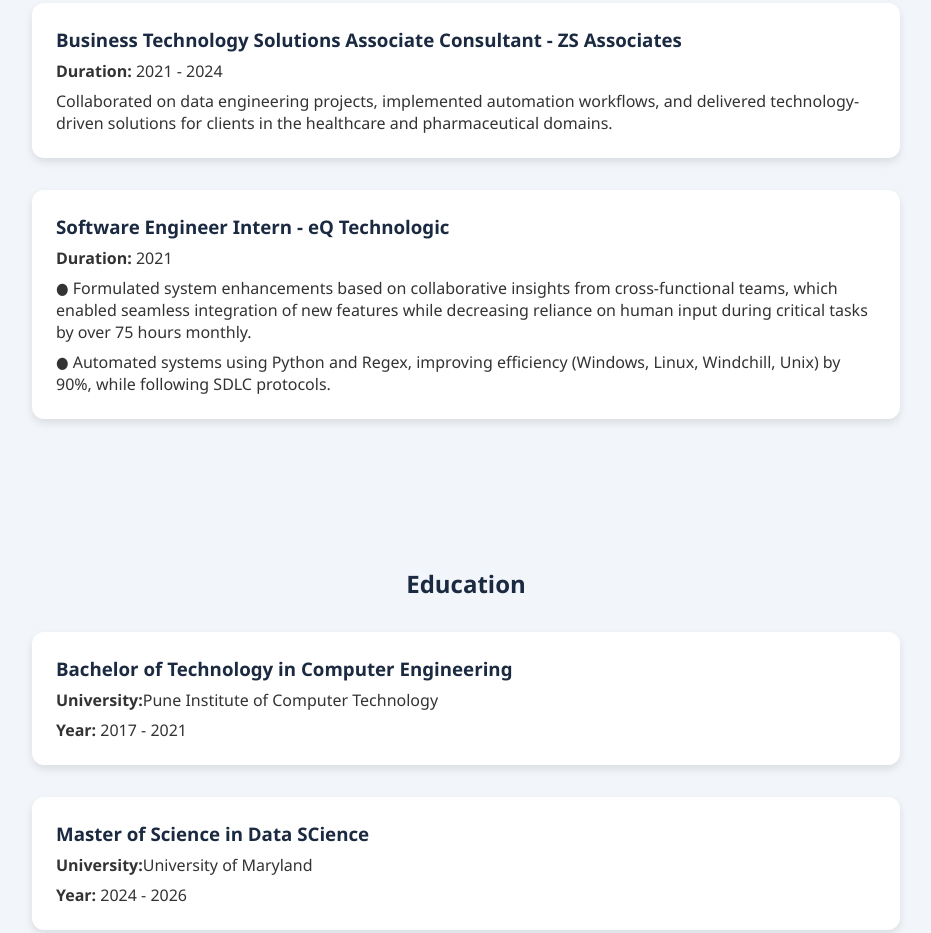
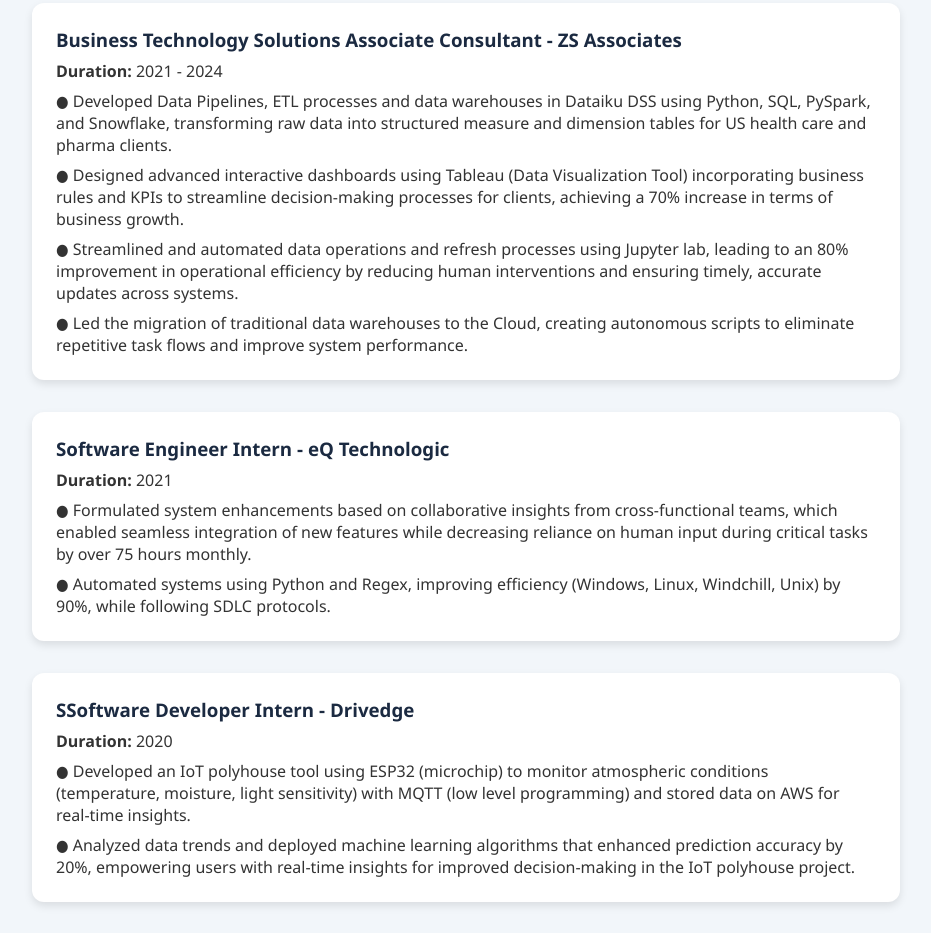
Before and after one commit to Riyayrd/Riyayrd.github.io, a plain HTML site: page index.html in a window 1280 px wide. Shown: the part 858-1791 px from the top of the page, without its empty margins (174-1105 px from the left). Drawn offline with Linux system fonts and the light colour scheme.

Commit message:
Update index.html
Additional details

```diff
--- a/index.html
+++ b/index.html
@@ -129,7 +129,14 @@
         <div class="card">
             <h3>Business Technology Solutions Associate Consultant - ZS Associates</h3>
             <p><strong>Duration:</strong> 2021 - 2024</p>
-            <p>Collaborated on data engineering projects, implemented automation workflows, and delivered technology-driven solutions for clients in the healthcare and pharmaceutical domains.</p>
+            <p>● Developed Data Pipelines, ETL processes and data warehouses in Dataiku DSS using Python, SQL, PySpark, and Snowflake,
+transforming raw data into structured measure and dimension tables for US health care and pharma clients.</p>
+<p>● Designed advanced interactive dashboards using Tableau (Data Visualization Tool) incorporating business rules and KPIs to
+streamline decision-making processes for clients, achieving a 70% increase in terms of business growth.</p>
+<p>● Streamlined and automated data operations and refresh processes using Jupyter lab, leading to an 80% improvement in
+operational efficiency by reducing human interventions and ensuring timely, accurate updates across systems.</p>
+<p>● Led the migration of traditional data warehouses to the Cloud, creating autonomous scripts to eliminate repetitive task flows
+and improve system performance.</p>
         </div>
         <div class="card">
             <h3>Software Engineer Intern - eQ Technologic</h3>
@@ -138,6 +145,16 @@
 integration of new features while decreasing reliance on human input during critical tasks by over 75 hours monthly.</p>
 <p>● Automated systems using Python and Regex, improving efficiency (Windows, Linux, Windchill, Unix) by 90%, while following
 SDLC protocols.</p>
+        </div>
+        <div class="card">
+            <h3>SSoftware Developer Intern - Drivedge</h3>
+            <p><strong>Duration:</strong> 2020</p>
+            <p>● Developed an IoT polyhouse tool using ESP32 (microchip) to monitor atmospheric conditions (temperature, moisture, light
+sensitivity) with MQTT (low level programming) and stored data on AWS for real-time insights.
+</p>
+<p>● Analyzed data trends and deployed machine learning algorithms that enhanced prediction accuracy by 20%, empowering
+users with real-time insights for improved decision-making in the IoT polyhouse project.</p>
+        </div>
     </section>
     <section id="education" class="section">
         <h2>Education</h2>
@@ -145,11 +162,13 @@ SDLC protocols.</p>
             <h3>Bachelor of Technology in Computer Engineering</h3>
             <p><strong>University:</strong>Pune Institute of Computer Technology</p>
             <p><strong>Year:</strong> 2017 - 2021</p>
+            <p><strong>GPA</strong>3.96/4</p>
         </div>
         <div class="card">
-            <h3>Master of Science in Data SCience</h3>
+            <h3>Master of Science in Data Science</h3>
             <p><strong>University:</strong>University of Maryland</p>
             <p><strong>Year:</strong> 2024 - 2026</p>
+            <p><strong>GPA</strong>4/4</p>
         </div>
     </section>
     <section id="projects" class="section">
@@ -177,6 +196,10 @@ SDLC protocols.</p>
             <h3>Programming Languages</h3>
             <p>Skilled in Python, SQL, C++, C and JavaScript.</p>
         </div>
+        <div class="card">
+            <h3>Data Visualization Tools</h3>
+            <p>Skilled in Tableau, Power BI, Qlik Sense.</p>
+        </div>
     </section>
     <footer>
         <p>&copy; 2025 Riya Disawal. All Rights Reserved.</p>
```
